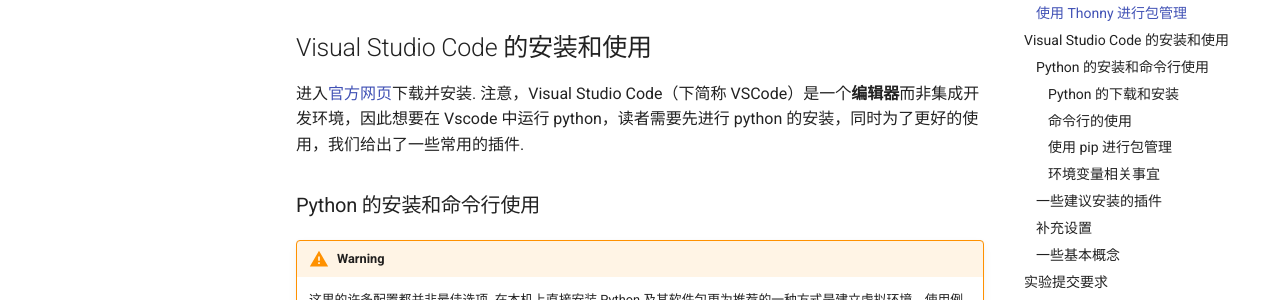
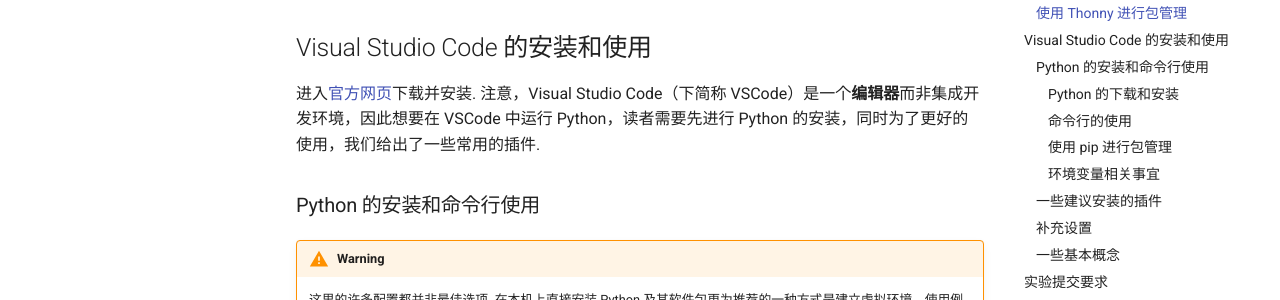
Before and after one commit to FrightenedFoxCN/python2024aw, an MkDocs documentation site: the page built from docs/labs/00env.md, in a window 1280 px wide and 900 px high, scrolled down 5174 px. Shown: the part 176-476 px from the top of the window. Built offline with MkDocs 1.6.1 and Material for MkDocs 9.7.7, drawn with Linux system fonts in a browser that asks for light colours; comment, search, counter and statistics services are not loaded.

Commit message:
Fix typo

```diff
--- a/docs/labs/00env.md
+++ b/docs/labs/00env.md
@@ -81,7 +81,7 @@
 
 ## Visual Studio Code 的安装和使用
 
-进入[官方网页](https://code.visualstudio.com/)下载并安装. 注意，Visual Studio Code（下简称 VSCode）是一个**编辑器**而非集成开发环境，因此想要在 Vscode 中运行 python，读者需要先进行 python 的安装，同时为了更好的使用，我们给出了一些常用的插件.
+进入[官方网页](https://code.visualstudio.com/)下载并安装. 注意，Visual Studio Code（下简称 VSCode）是一个**编辑器**而非集成开发环境，因此想要在 VSCode 中运行 Python，读者需要先进行 Python 的安装，同时为了更好的使用，我们给出了一些常用的插件.
 
 ### Python 的安装和命令行使用
 
```
